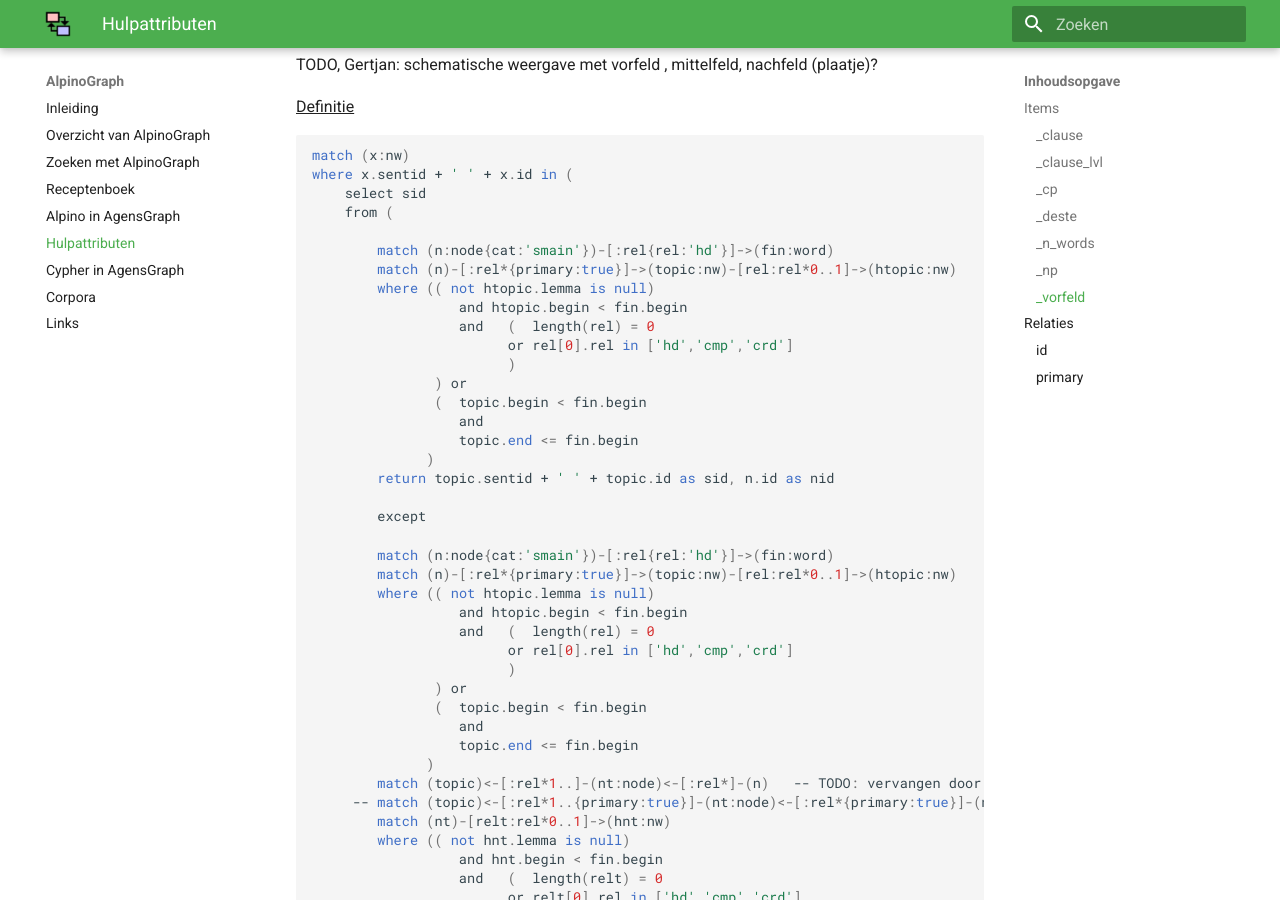
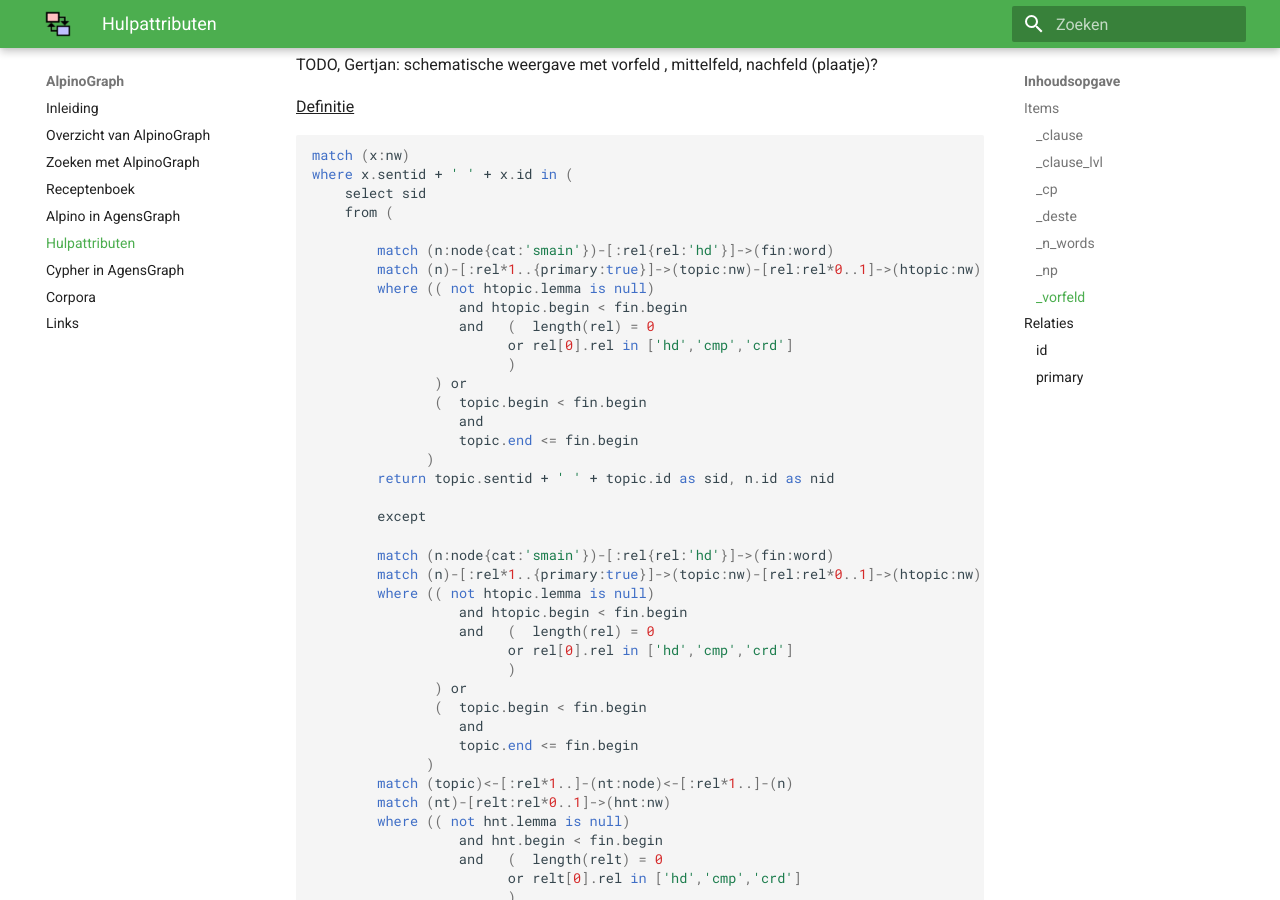
Before and after one commit to rug-compling/alpinograph-docs, an MkDocs documentation site: the page built from docs/attributen.md, in a window 1280 px wide and 900 px high, scrolled down 3877 px. Built offline with MkDocs 1.6.1 and Material for MkDocs 9.7.7, drawn with Linux system fonts in a browser that asks for light colours.

Commit message:
attributen.md: correctie vorfeld, nog zonder whq

```diff
--- a/docs/attributen.md
+++ b/docs/attributen.md
@@ -181,7 +181,7 @@ where x.sentid + ' ' + x.id in (
     from (
 
         match (n:node{cat:'smain'})-[:rel{rel:'hd'}]->(fin:word)
-        match (n)-[:rel*{primary:true}]->(topic:nw)-[rel:rel*0..1]->(htopic:nw)
+        match (n)-[:rel*1..{primary:true}]->(topic:nw)-[rel:rel*0..1]->(htopic:nw)
         where (( not htopic.lemma is null)
                   and htopic.begin < fin.begin
                   and   (  length(rel) = 0
@@ -197,7 +197,7 @@ where x.sentid + ' ' + x.id in (
         except
 
         match (n:node{cat:'smain'})-[:rel{rel:'hd'}]->(fin:word)
-        match (n)-[:rel*{primary:true}]->(topic:nw)-[rel:rel*0..1]->(htopic:nw)
+        match (n)-[:rel*1..{primary:true}]->(topic:nw)-[rel:rel*0..1]->(htopic:nw)
         where (( not htopic.lemma is null)
                   and htopic.begin < fin.begin
                   and   (  length(rel) = 0
@@ -208,8 +208,7 @@ where x.sentid + ' ' + x.id in (
                   and
                   topic.end <= fin.begin
               )
-        match (topic)<-[:rel*1..]-(nt:node)<-[:rel*]-(n)   -- TODO: vervangen door volgende regel?
-     -- match (topic)<-[:rel*1..{primary:true}]-(nt:node)<-[:rel*{primary:true}]-(n)
+        match (topic)<-[:rel*1..]-(nt:node)<-[:rel*1..]-(n)
         match (nt)-[relt:rel*0..1]->(hnt:nw)
         where (( not hnt.lemma is null)
                   and hnt.begin < fin.begin
```
